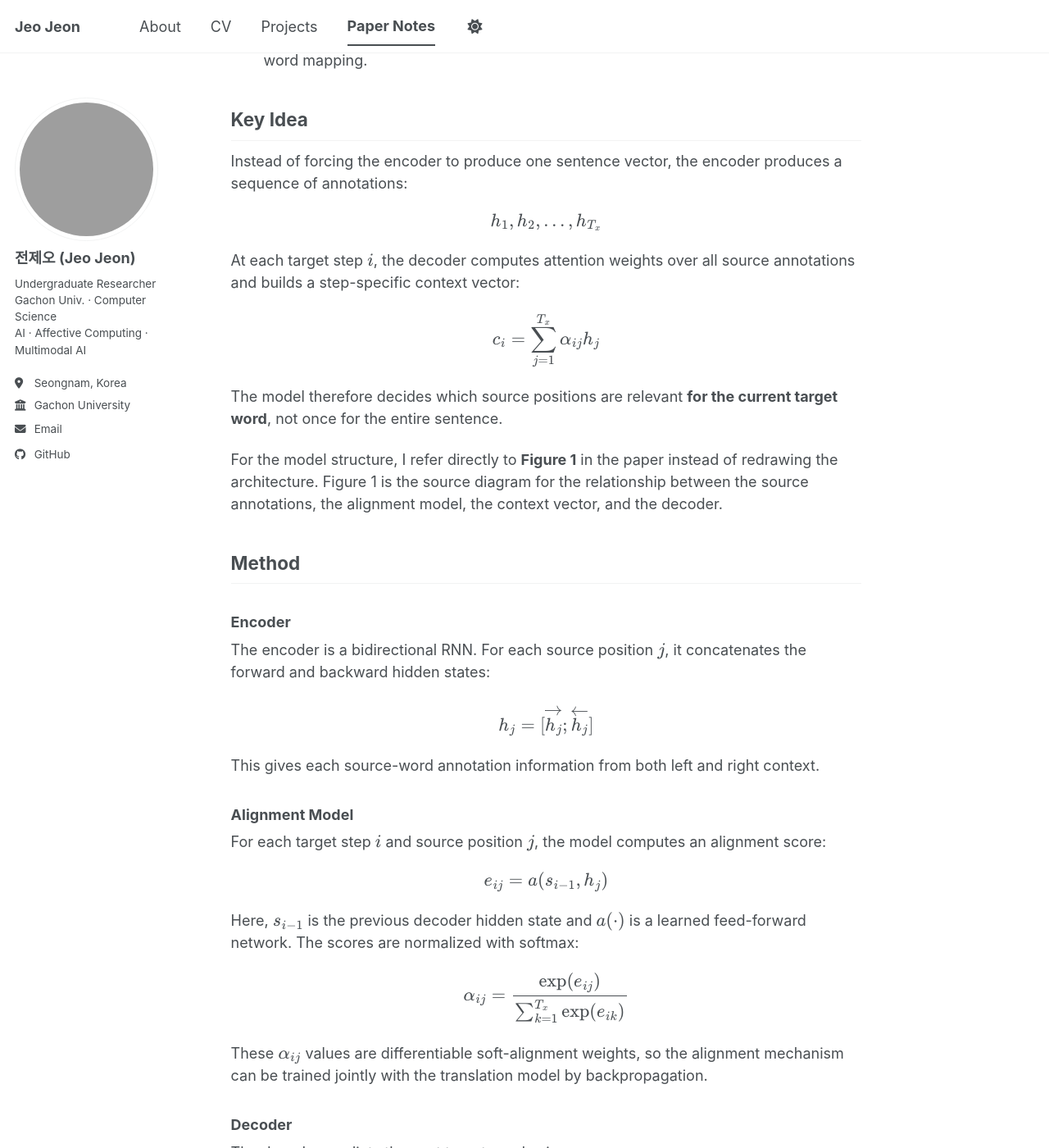
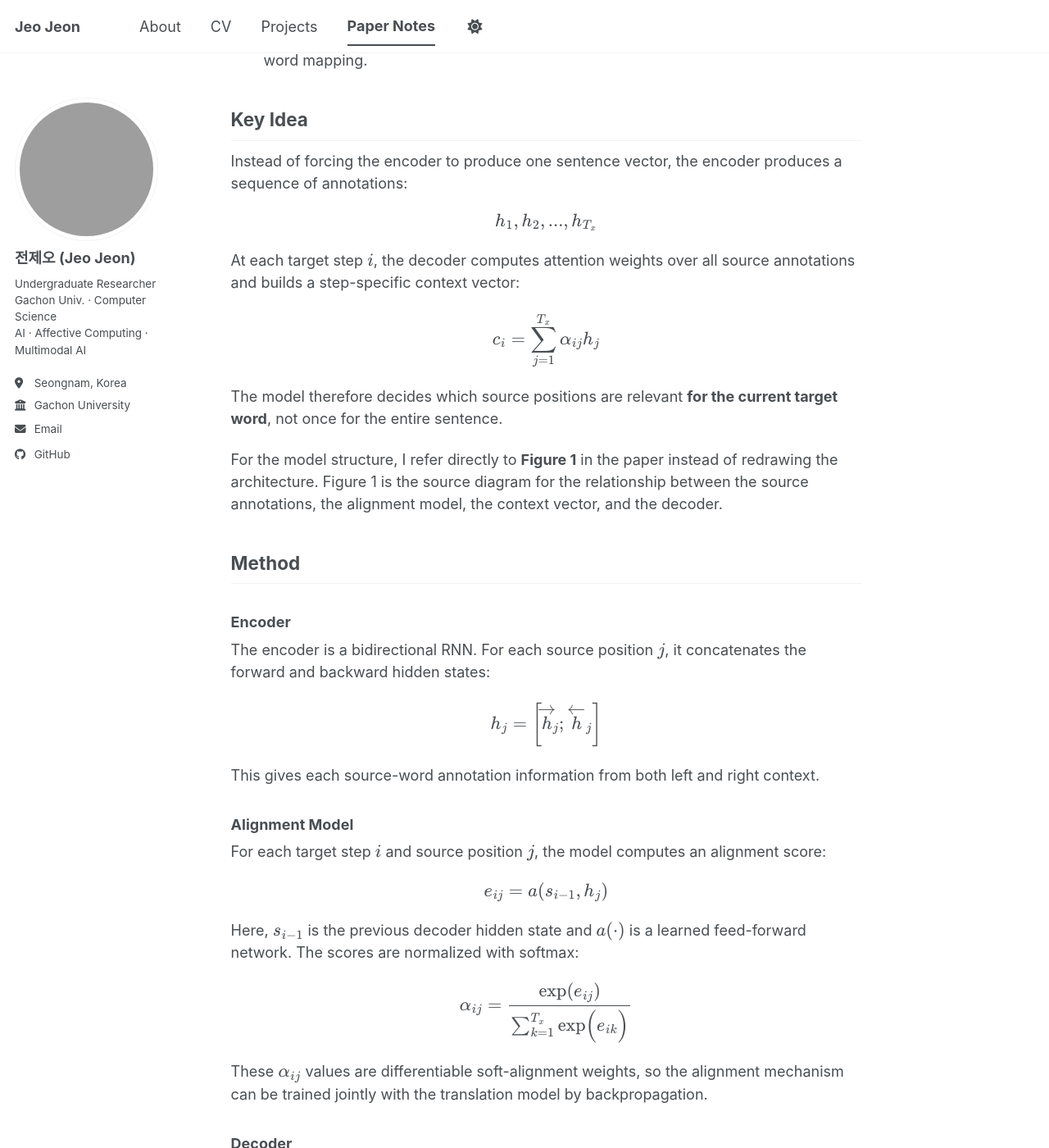
Before and after one commit to ZEO1122/ZEO1122.github.io, a Jekyll site: the page built from _pages/bahdanau-2014-nmt-attention.md, in a window 1280 px wide and 1400 px high, scrolled down 1463 px. Shown: the whole window at 82% size. Built offline with Jekyll 4.4.1, drawn with Linux system fonts in a browser that asks for light colours; a script bundle is joined from its source files by our own code; library files that are not in the unit come from our copies; some of the changed text lies outside the part shown; grey boxes are pictures that could not be loaded.

Commit message:
Use MathML in Bahdanau note

```diff
--- a/_pages/bahdanau-2014-nmt-attention.md
+++ b/_pages/bahdanau-2014-nmt-attention.md
@@ -36,7 +36,7 @@ This is one of the papers that made **attention** a central idea in deep learnin
 
 ## Problem
 
-Earlier encoder-decoder NMT models encode the entire source sentence into one fixed-length vector \\(c\\). The decoder then generates every target word from that same compressed representation.
+Earlier encoder-decoder NMT models encode the entire source sentence into one fixed-length vector <math><mi>c</mi></math>. The decoder then generates every target word from that same compressed representation.
 
 The paper argues that this design is weak because:
 
@@ -48,15 +48,29 @@ The paper argues that this design is weak because:
 
 Instead of forcing the encoder to produce one sentence vector, the encoder produces a sequence of annotations:
 
-$$
-h_1, h_2, \ldots, h_{T_x}
-$$
+<math display="block">
+  <msub><mi>h</mi><mn>1</mn></msub>
+  <mo>,</mo>
+  <msub><mi>h</mi><mn>2</mn></msub>
+  <mo>,</mo>
+  <mo>...</mo>
+  <mo>,</mo>
+  <msub><mi>h</mi><msub><mi>T</mi><mi>x</mi></msub></msub>
+</math>
 
-At each target step \\(i\\), the decoder computes attention weights over all source annotations and builds a step-specific context vector:
+At each target step <math><mi>i</mi></math>, the decoder computes attention weights over all source annotations and builds a step-specific context vector:
 
-$$
-c_i = \sum_{j=1}^{T_x} \alpha_{ij} h_j
-$$
+<math display="block">
+  <msub><mi>c</mi><mi>i</mi></msub>
+  <mo>=</mo>
+  <munderover>
+    <mo>&#x2211;</mo>
+    <mrow><mi>j</mi><mo>=</mo><mn>1</mn></mrow>
+    <msub><mi>T</mi><mi>x</mi></msub>
+  </munderover>
+  <msub><mi>&#x03B1;</mi><mrow><mi>i</mi><mi>j</mi></mrow></msub>
+  <msub><mi>h</mi><mi>j</mi></msub>
+</math>
 
 The model therefore decides which source positions are relevant **for the current target word**, not once for the entire sentence.
 
@@ -66,30 +80,54 @@ For the model structure, I refer directly to **Figure 1** in the paper instead o
 
 ### Encoder
 
-The encoder is a bidirectional RNN. For each source position \\(j\\), it concatenates the forward and backward hidden states:
+The encoder is a bidirectional RNN. For each source position <math><mi>j</mi></math>, it concatenates the forward and backward hidden states:
 
-$$
-h_j = [\overrightarrow{h_j}; \overleftarrow{h_j}]
-$$
+<math display="block">
+  <msub><mi>h</mi><mi>j</mi></msub>
+  <mo>=</mo>
+  <mo>[</mo>
+  <msub><mover><mi>h</mi><mo>&#x2192;</mo></mover><mi>j</mi></msub>
+  <mo>;</mo>
+  <msub><mover><mi>h</mi><mo>&#x2190;</mo></mover><mi>j</mi></msub>
+  <mo>]</mo>
+</math>
 
 This gives each source-word annotation information from both left and right context.
 
 ### Alignment Model
 
-For each target step \\(i\\) and source position \\(j\\), the model computes an alignment score:
+For each target step <math><mi>i</mi></math> and source position <math><mi>j</mi></math>, the model computes an alignment score:
 
-$$
-e_{ij} = a(s_{i-1}, h_j)
-$$
+<math display="block">
+  <msub><mi>e</mi><mrow><mi>i</mi><mi>j</mi></mrow></msub>
+  <mo>=</mo>
+  <mi>a</mi>
+  <mo>(</mo>
+  <msub><mi>s</mi><mrow><mi>i</mi><mo>-</mo><mn>1</mn></mrow></msub>
+  <mo>,</mo>
+  <msub><mi>h</mi><mi>j</mi></msub>
+  <mo>)</mo>
+</math>
 
-Here, \\(s_{i-1}\\) is the previous decoder hidden state and \\(a(\cdot)\\) is a learned feed-forward network. The scores are normalized with softmax:
+Here, <math><msub><mi>s</mi><mrow><mi>i</mi><mo>-</mo><mn>1</mn></mrow></msub></math> is the previous decoder hidden state and <math><mi>a</mi><mo>(</mo><mo>&#x22C5;</mo><mo>)</mo></math> is a learned feed-forward network. The scores are normalized with softmax:
 
-$$
-\alpha_{ij} =
-\frac{\exp(e_{ij})}{\sum_{k=1}^{T_x} \exp(e_{ik})}
-$$
+<math display="block">
+  <msub><mi>&#x03B1;</mi><mrow><mi>i</mi><mi>j</mi></mrow></msub>
+  <mo>=</mo>
+  <mfrac>
+    <mrow><mi>exp</mi><mo>(</mo><msub><mi>e</mi><mrow><mi>i</mi><mi>j</mi></mrow></msub><mo>)</mo></mrow>
+    <mrow>
+      <munderover>
+        <mo>&#x2211;</mo>
+        <mrow><mi>k</mi><mo>=</mo><mn>1</mn></mrow>
+        <msub><mi>T</mi><mi>x</mi></msub>
+      </munderover>
+      <mi>exp</mi><mo>(</mo><msub><mi>e</mi><mrow><mi>i</mi><mi>k</mi></mrow></msub><mo>)</mo>
+    </mrow>
+  </mfrac>
+</math>
 
-These \\(\alpha_{ij}\\) values are differentiable soft-alignment weights, so the alignment mechanism can be trained jointly with the translation model by backpropagation.
+These <math><msub><mi>&#x03B1;</mi><mrow><mi>i</mi><mi>j</mi></mrow></msub></math> values are differentiable soft-alignment weights, so the alignment mechanism can be trained jointly with the translation model by backpropagation.
 
 ### Decoder
 
@@ -97,7 +135,7 @@ The decoder predicts the next target word using:
 
 - the previous target word,
 - the previous decoder state,
-- the current context vector \\(c_i\\).
+- the current context vector <math><msub><mi>c</mi><mi>i</mi></msub></math>.
 
 This differs from the basic encoder-decoder because every decoding step receives a different context vector.
 
@@ -105,7 +143,7 @@ This differs from the basic encoder-decoder because every decoding step receives
 
 I cite the original paper's figures and table rather than recreating them:
 
-- **Figure 1**: Proposed model architecture for generating the \\(i\\)-th target word from source annotations and a step-specific context vector.
+- **Figure 1**: Proposed model architecture for generating the <math><mi>i</mi></math>-th target word from source annotations and a step-specific context vector.
 - **Figure 2**: BLEU score by source sentence length; this is the main evidence that RNNsearch handles long sentences better than the fixed-vector encoder-decoder.
 - **Figure 3**: Sample soft alignments from RNNsearch-50; this supports the interpretation that the model learns plausible source-target alignments.
 - **Table 1**: BLEU scores for RNNencdec, RNNsearch, and Moses; the quantitative table below cites these values directly.
@@ -144,8 +182,8 @@ For my Transformer study, this paper is a good bridge:
 If I implement this in PyTorch, I would split the model into four modules:
 
 1. `Encoder`: bidirectional GRU/LSTM that returns all hidden states.
-2. `AdditiveAttention`: feed-forward alignment network for \\(e_{ij}\\).
-3. `Decoder`: recurrent decoder that consumes \\(c_i\\) at each step.
+2. `AdditiveAttention`: feed-forward alignment network for <math><msub><mi>e</mi><mrow><mi>i</mi><mi>j</mi></mrow></msub></math>.
+3. `Decoder`: recurrent decoder that consumes <math><msub><mi>c</mi><mi>i</mi></msub></math> at each step.
 4. `Seq2Seq`: training wrapper with teacher forcing and beam-search inference.
 
 Important checks:
```
